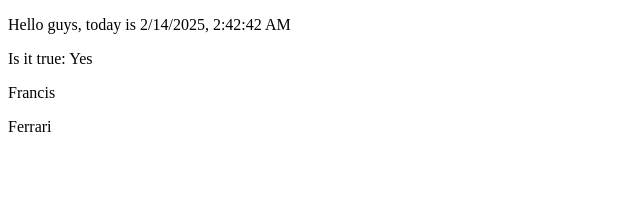
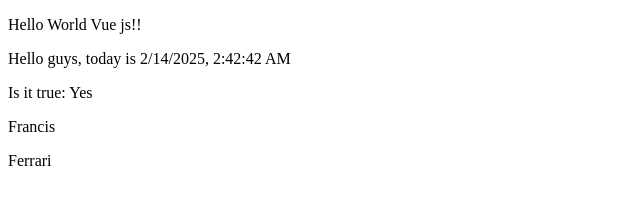
Before and after one commit to MatVolotao/vue3-journey, a plain HTML site: page 1 - basics/index.html in a window 1280 px wide. Shown: the whole page, without its empty margins (0-640 px from the left). Drawn offline with nearby package versions, Linux system fonts and the light colour scheme.

Commit message:
hello world vue js!

```diff
--- a/1 - basics/index.html
+++ b/1 - basics/index.html
@@ -13,6 +13,7 @@
 
 <body>
     <div id="app">
+        <p>{{welcome}}</p>
         <p>{{grettings}}</p>
         <p>Is it true: {{ isTrue ? 'Yes':'No'}}</p>
         <p>{{array[0]}}</p>
@@ -23,6 +24,7 @@
     const { createApp } = Vue;
     createApp({
         setup(){
+            const welcome = "Hello World Vue js!!"
             const date = new Date().toLocaleString();
             const grettings = 'Hello guys, today is ' +  date;
             const isTrue = true;
@@ -31,6 +33,7 @@
 
 
             return {
+                welcome,
                 grettings,
                 isTrue,
                 array,
```
